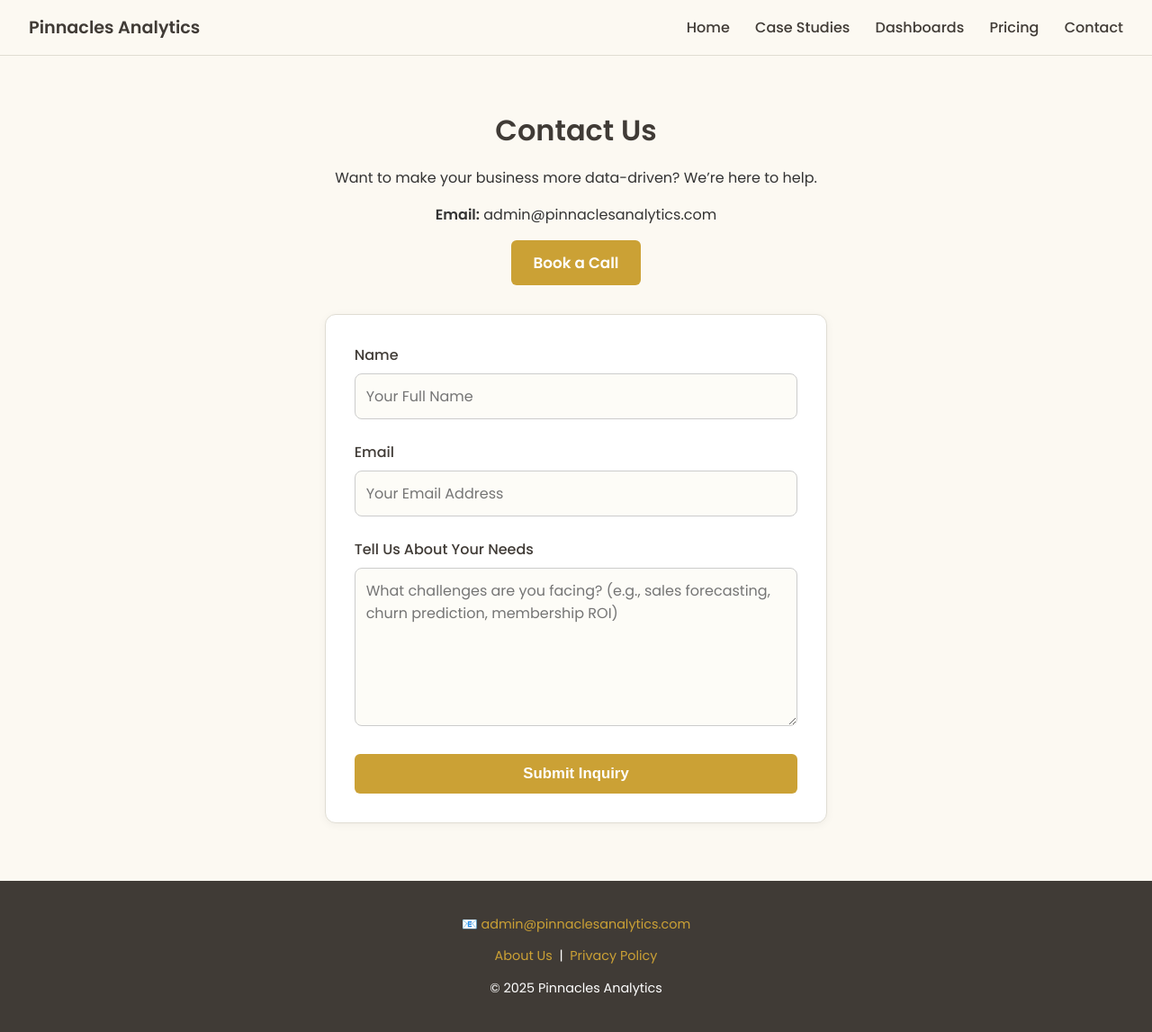
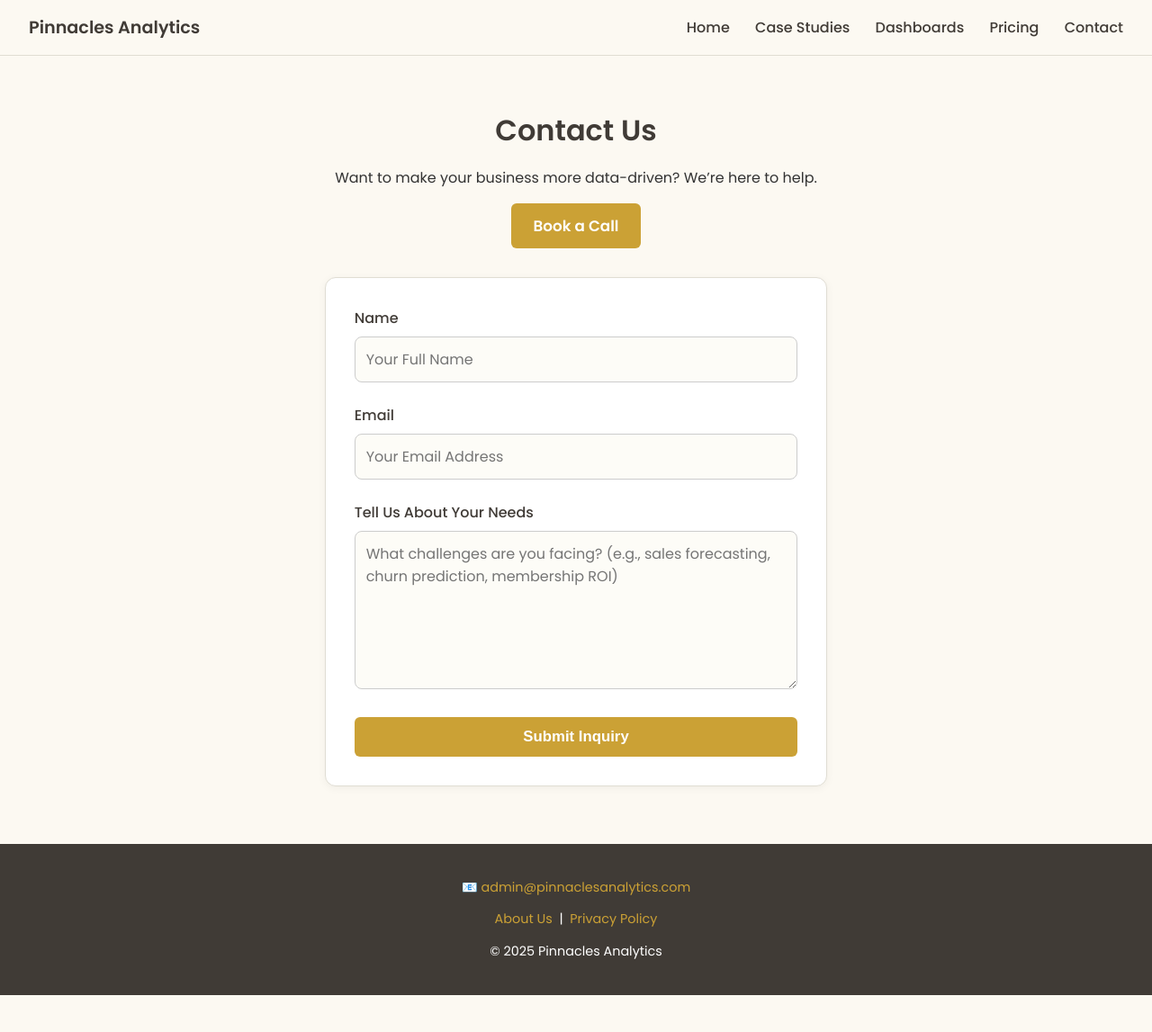
Before and after one commit to lyven81/pinnacles-learning-website, a Jekyll site: the page contact.html, which Jekyll copies as it is, in a window 1280 px wide. Shown: the whole page at 90% size. Built offline with Jekyll 4.4.1, drawn with Linux system fonts in a browser that asks for light colours; after the commit the page ends 1106 px from its top, so only the background shows below that.

Commit message:
Update contact.html

```diff
--- a/contact.html
+++ b/contact.html
@@ -243,7 +243,6 @@
         Want to make your business more data-driven? We’re here to help.
       </p>
 
-      <p><strong>Email:</strong> admin@pinnaclesanalytics.com</p>
       <a href="https://wa.me/60149207099" class="cta-button">Book a Call</a>
 
       <form action="https://formsubmit.co/admin@pinnaclesanalytics.com" method="post" class="contact-form">
```
